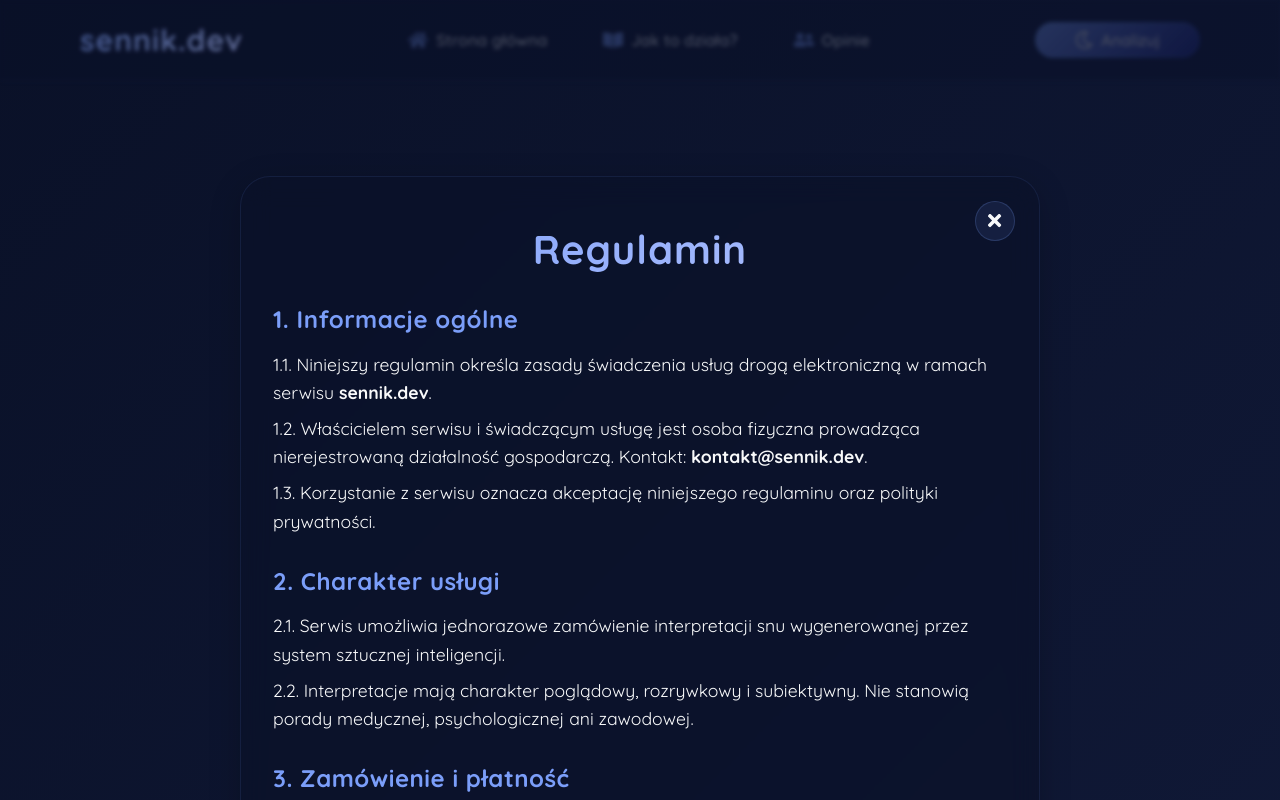
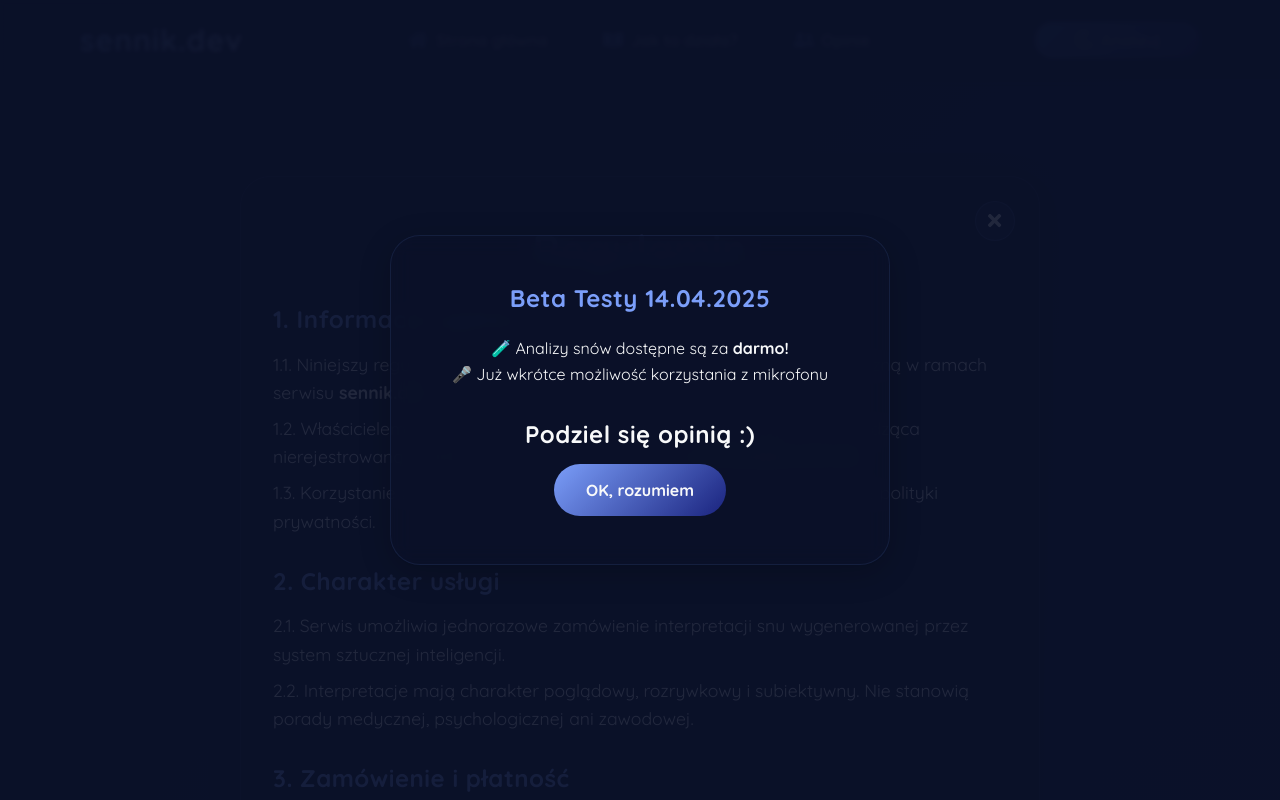
Before and after one commit to cravsky/cyber-dream, a React (Vite) app: page /terms in a window 1280 px wide. Shown: the top 800 px of the page. Built offline with nearby package versions, Linux system fonts and the light colour scheme; what pdfmake would draw is missing.

Commit message:
Implemented Message Box

```diff
--- a/src/components/Layout/Layout.jsx
+++ b/src/components/Layout/Layout.jsx
@@ -13,6 +13,7 @@ import Privacy from '../Privacy/Privacy';
 import DreamAnalysisModal from '../DreamAnalysisModal/DreamAnalysisModal';
 import styles from './Layout.module.css';
 import ScrollIndicator from '../ScrollIndicator/ScrollIndicator';
+import NewsBox from '../NewsBox/NewsBox';
 
 function HomePage({ onAnalyzeClick }) {
   return (
@@ -49,6 +50,7 @@ export default function Layout() {
 
   return (
     <div className={styles.background}>
+      <NewsBox />
       <div className={`${styles.navbarWrapper} ${isModalRoute ? styles.blurred : ''}`}>
         <Navbar disabled={isModalRoute} onAnalyzeClick={openModal} />
       </div>
--- /dev/null
+++ b/src/components/NewsBox/NewsBox.jsx
@@ -0,0 +1,41 @@
+import React, { useState, useEffect } from 'react';
+import styles from './NewsBox.module.css';
+
+const NEWS_VERSION = '2025-04-14';
+
+export default function NewsBox() {
+  const [showBox, setShowBox] = useState(false);
+
+  useEffect(() => {
+    const stored = localStorage.getItem('newsSeenVersion');
+    console.log("📦 Stored version:", stored);
+
+    if (stored !== NEWS_VERSION) {
+      console.log("✅ New version, showing box");
+      setShowBox(true);
+    }
+  }, []);
+
+  const handleClose = () => {
+    localStorage.setItem('newsSeenVersion', NEWS_VERSION);
+    setShowBox(false);
+  };
+
+  if (!showBox) return null;
+
+  return (
+    <div className={`${styles.overlay}`}>
+      <div className={`${styles.box}`}>
+        <h2 className={styles.heading}>Beta Testy 14.04.2025</h2>
+        <ul className={styles.newsList}>
+          <li>🧪 Analizy snów dostępne są za <b>darmo!</b></li>
+          <li>🎤 Już wkrótce możliwość korzystania z mikrofonu</li>
+        </ul>
+        <h3>Podziel się opinią :)</h3>
+        <button onClick={handleClose} className={styles.button}>
+          OK, rozumiem
+        </button>
+      </div>
+    </div>
+  );
+}
--- /dev/null
+++ b/src/components/NewsBox/NewsBox.module.css
@@ -0,0 +1,56 @@
+@import '../../styles/animations.css';
+
+.overlay {
+    position: fixed;
+    top: 0;
+    left: 0;
+    right: 0;
+    bottom: 0;
+    background: var(--bg-overlay);
+    display: flex;
+    align-items: center;
+    justify-content: center;
+    z-index: var(--z-modal);
+}
+
+.box {
+    background: var(--bg-modal);
+    backdrop-filter: blur(10px);
+    border: 1px solid var(--border-primary);
+    box-shadow: var(--shadow-lg);
+    border-radius: var(--radius-lg);
+    padding: var(--spacing-3xl);
+    max-width: 500px;
+    width: 90%;
+    color: var(--color-text);
+    animation: fadeIn 0.6s ease-out;
+    text-align: center;
+}
+
+.heading {
+    font-size: var(--font-size-2xl);
+    margin-bottom: var(--spacing-lg);
+    color: var(--color-primary);
+}
+
+.newsList {
+    list-style: none;
+    margin-bottom: var(--spacing-xl);
+    line-height: 1.6;
+}
+
+.button {
+    background: var(--bg-gradient-primary);
+    border: none;
+    color: var(--color-text);
+    font-weight: bold;
+    padding: var(--spacing-md) var(--spacing-xl);
+    border-radius: var(--radius-full);
+    cursor: pointer;
+    transition: all 0.3s ease;
+}
+
+.button:hover {
+    transform: translateY(-2px);
+    box-shadow: var(--shadow-md);
+}
```
